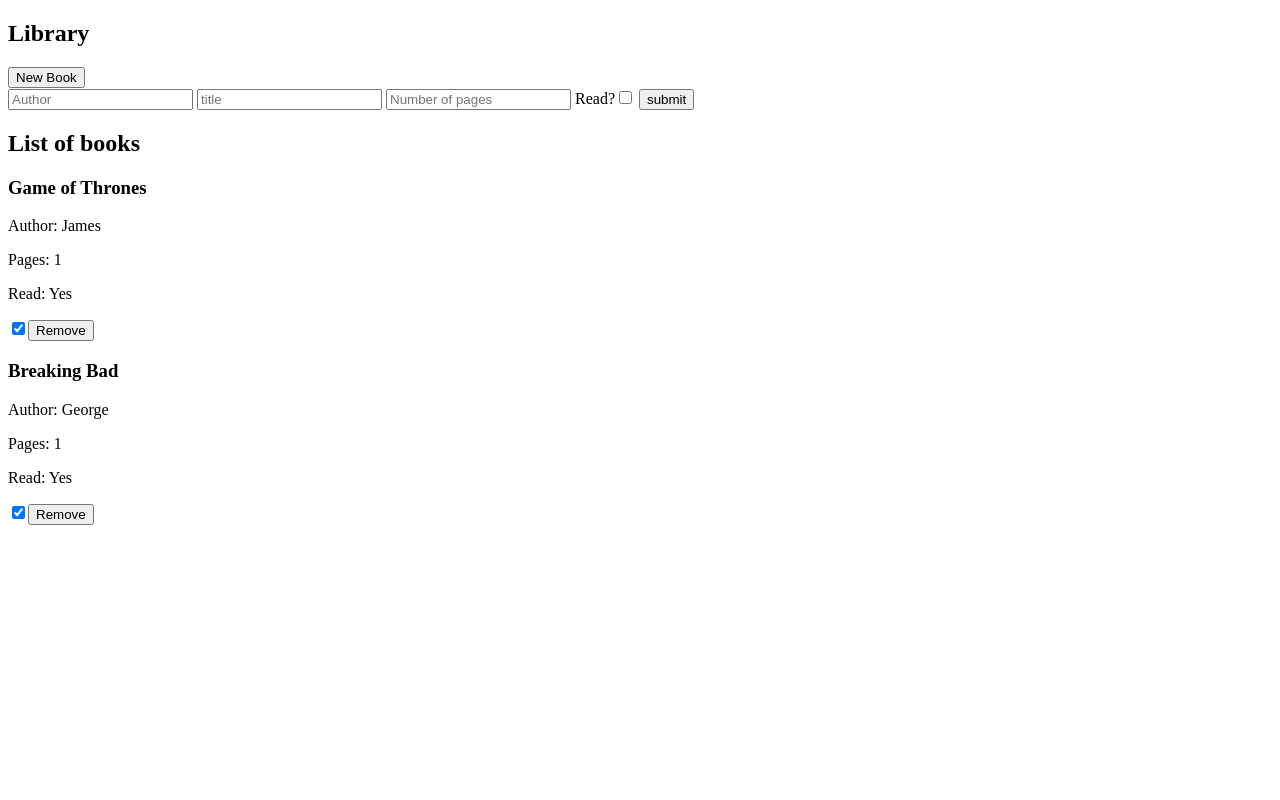
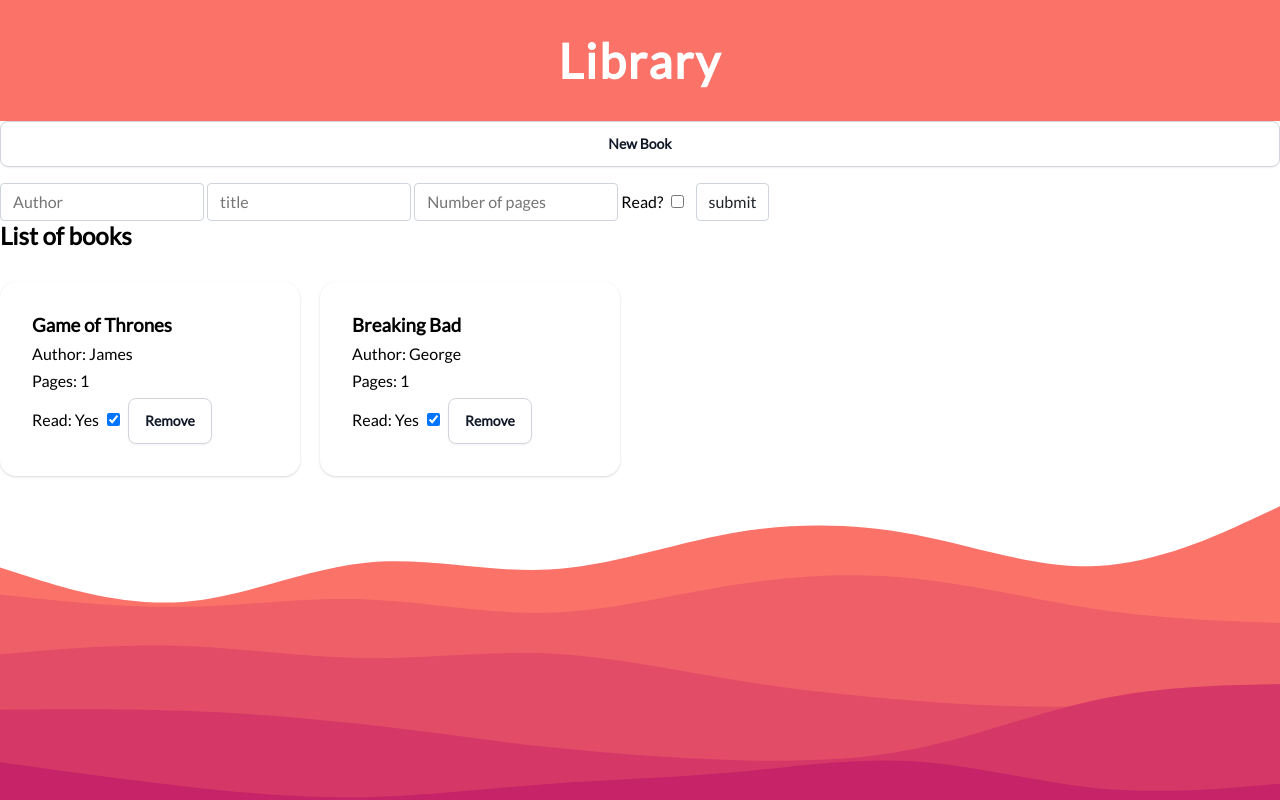
Before and after one commit to cedogithub/library-app, a plain HTML site: page index.html in a window 1280 px wide. Both pictures are taken after a click on the button "New Book". Drawn offline with Linux system fonts and the light colour scheme.

Commit message:
added styling to the app

```diff
--- a/styles.css
+++ b/styles.css
@@ -1,7 +1,124 @@
-*{
-    box-sizing: border-box;
+@import url("https://fonts.googleapis.com/css2?family=Lato&display=swap");
+
+* {
+  box-sizing: border-box;
+  margin: 0;
+  padding: 0;
+  font-family: "Lato", sans-serif;
+}
+
+body {
+  display: flex;
+  flex-direction: column;
+  min-height: 100vh;
+  background-image: url("./waves.svg");
+  background-repeat: no-repeat;
+  background-size: cover;
 }
 
 .hidden {
-    display: none;
+  display: none;
 }
+
+nav {
+  background-color: #fa7268;
+  text-align: center;
+  padding: 2rem 0;
+  color: #fff;
+  font-size: 2rem;
+  letter-spacing: 0.1ch;
+}
+
+.wrapper {
+  flex: 1;
+  padding: 2rem 4rem;
+  overflow-x: hidden;
+}
+
+.books-container {
+  padding-top: 2rem;
+  display: flex;
+  flex-wrap: wrap;
+  gap: 20px;
+}
+
+.bookcard {
+  width: 300px;
+  padding: 2rem;
+  background-color: #fff;
+  border-radius: 1rem;
+  box-shadow: rgba(0, 0, 0, 0.1) 0px 1px 3px 0px,
+    rgba(0, 0, 0, 0.06) 0px 1px 2px 0px;
+}
+
+.bookcard p {
+  margin: 0.5rem 0;
+}
+
+.read {
+  display: inline;
+}
+
+button {
+  background-color: #ffffff;
+  border: 1px solid rgb(209, 213, 219);
+  border-radius: 0.5rem;
+  color: #111827;
+  font-size: 0.875rem;
+  font-weight: 600;
+  line-height: 1.25rem;
+  padding: 0.75rem 1rem;
+  text-align: center;
+  box-shadow: 0 1px 2px 0 rgba(0, 0, 0, 0.05);
+  cursor: pointer;
+  user-select: none;
+  touch-action: manipulation;
+}
+
+button:hover {
+  background-color: rgb(249, 250, 251);
+}
+
+button:focus {
+  outline: 2px solid transparent;
+  outline-offset: 2px;
+}
+
+button:focus-visible {
+  box-shadow: none;
+}
+
+form {
+  padding-top: 1rem;
+}
+
+input[type="submit"] {
+  cursor: pointer;
+  background-color: #fff;
+}
+
+input[type="submit"]:hover {
+  background-color: rgb(249, 250, 251);
+}
+
+input[type="checkbox"] {
+  margin: 0 0.5rem;
+}
+
+input:not([type="checkbox"]) {
+  padding: 6px 12px;
+  font-size: 16px;
+  font-weight: 400;
+  line-height: 1.5;
+  color: #212529;
+  border: 1px solid #ced4da;
+  appearance: none;
+  border-radius: 4px;
+}
+
+footer {
+  padding: 20px;
+  color: white;
+  margin-top: auto;
+  text-align: center;
+}
```
Also changed, not shown: waves.svg (added).
